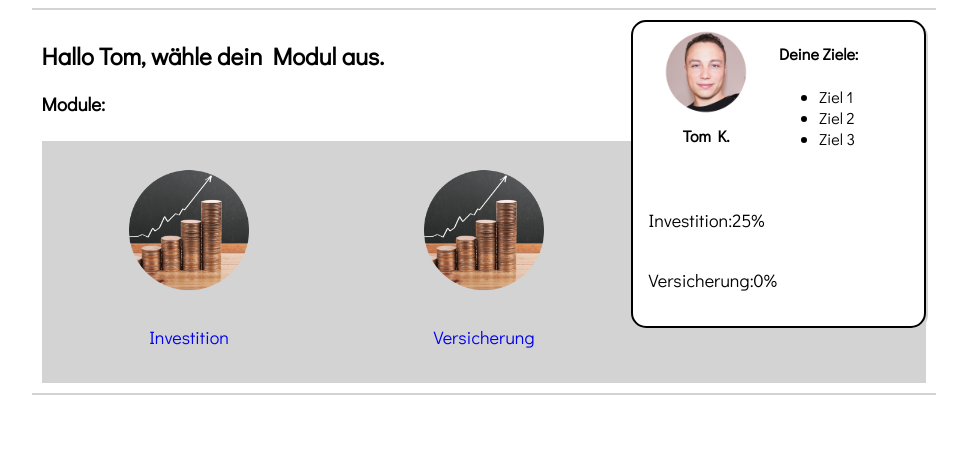
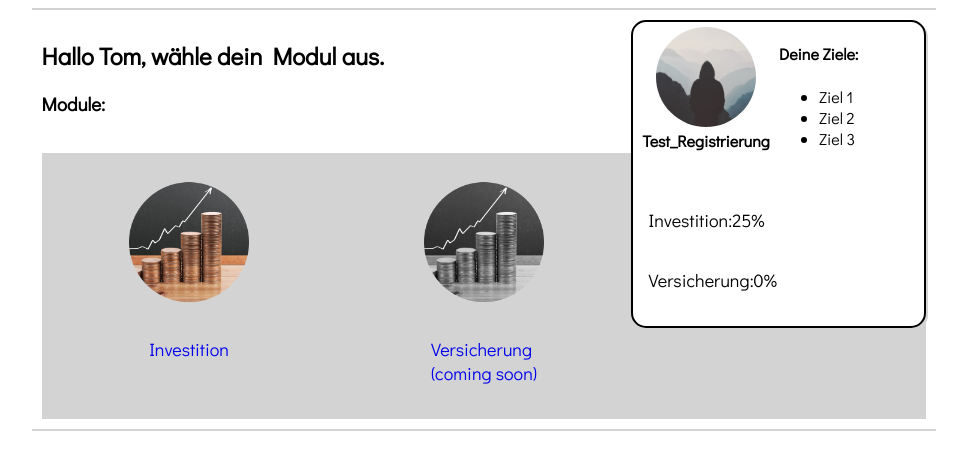
Before and after one commit to tomerror1/fined_be, a Flask app: page / in a window 1280 px wide. Shown: the top 470 px of the page, without its empty margins (156-1123 px from the left). Run offline with Flask 2, Linux system fonts and the light colour scheme; a user stored in the database is signed in; data comes from the database, SQL or seed files in the repository; both versions use the stored data as it was after the commit.

Commit message:
changed userdata from static to database queries

```diff
--- a/fined_be/main/routes.py
+++ b/fined_be/main/routes.py
@@ -1,5 +1,7 @@
 from flask import render_template, request, Blueprint
 from fined_be.models import Module, LearningUnit
+
+from flask_login import login_user, current_user, logout_user, login_required
 
 main = Blueprint('main', __name__)
 
@@ -20,17 +22,21 @@ posts = [
 
 @main.route('/')
 @main.route('/home')
+@login_required
 def home():
     modules = Module.query.all()
-    return render_template('dashboard.html', modules=modules)
+    user = current_user
+    return render_template('dashboard.html', modules=modules, user=user)
 
 
 @main.route('/investition')
+@login_required
 def investition():
     learning_units = LearningUnit.query.all()
     return render_template('investition.html', learning_units=learning_units)
 
 
 @main.route('/about')
+@login_required
 def about():
     return render_template('about.html')
--- a/fined_be/static/style.css
+++ b/fined_be/static/style.css
@@ -95,6 +95,8 @@ li {
 .profile-card .profile img {
     width: 100px;
     height: 100px;
+    border-radius: 50%;
+    margin-top: 5px;
 }
 
 .profile-card .profile h4 {
@@ -161,6 +163,10 @@ li {
     height: 150px;
 }
 
+.section-modules .modules ul li img.not_available{
+    filter: grayscale(1.0);
+}
+
 /* -------- Learning units  ------- */
 
 .section-modules .learning-units ul {
--- a/fined_be/templates/dashboard.html
+++ b/fined_be/templates/dashboard.html
@@ -14,8 +14,8 @@
                 </a>
             </li>
             <li><a href="/coming-soon">
-                    <img src="../static/assets/development/module.png">
-                    <p>Versicherung</p>
+                    <img src="../static/assets/development/module.png" class="not_available">
+                    <p>Versicherung <br/>(coming soon)</p>
                 </a>
             </li>
             </ul>
@@ -24,8 +24,10 @@
         <div class="column2">
         <div class="profile-card">
             <div class="profile">
-            <img src="../static/assets/development/profilepic.png">
-            <h4>Tom K.</h4>
+            <img src="../static/profile_pics/{{ user.image_file }}">
+            <!-- <img src="../static/assets/development/profilepic.png"> -->
+            <h4>{{ user.username }}</h4>
+            <!-- <h4>Tom K.</h4> -->
             </div>
             <div class="goals">
             <h4>Deine Ziele:</h4>
--- a/fined_be/templates/register.html
+++ b/fined_be/templates/register.html
@@ -79,7 +79,7 @@
   <div class="border-top pt-3">
       <small class="text-muted">
         <!-- name of the function has to be given to the a-tag -->
-        Hast du bereits ein Account? <a class="ml-2" href="{{ url_for('login') }}">Log In</a>
+        Hast du bereits ein Account? <a class="ml-2" href="{{ url_for('users.login') }}">Log In</a>
       </small>
   </div>
 {% endblock content %}
--- a/run.py
+++ b/run.py
@@ -4,5 +4,5 @@ from fined_be import create_app
 app = create_app()
 
 if __name__ == "__main__":
-    #app.run(debug=True)
-    app.run(host="0.0.0.0")
+    app.run(debug=True)
+    #app.run(host="0.0.0.0")
```
Also changed, not shown: fined_be/site.db.
